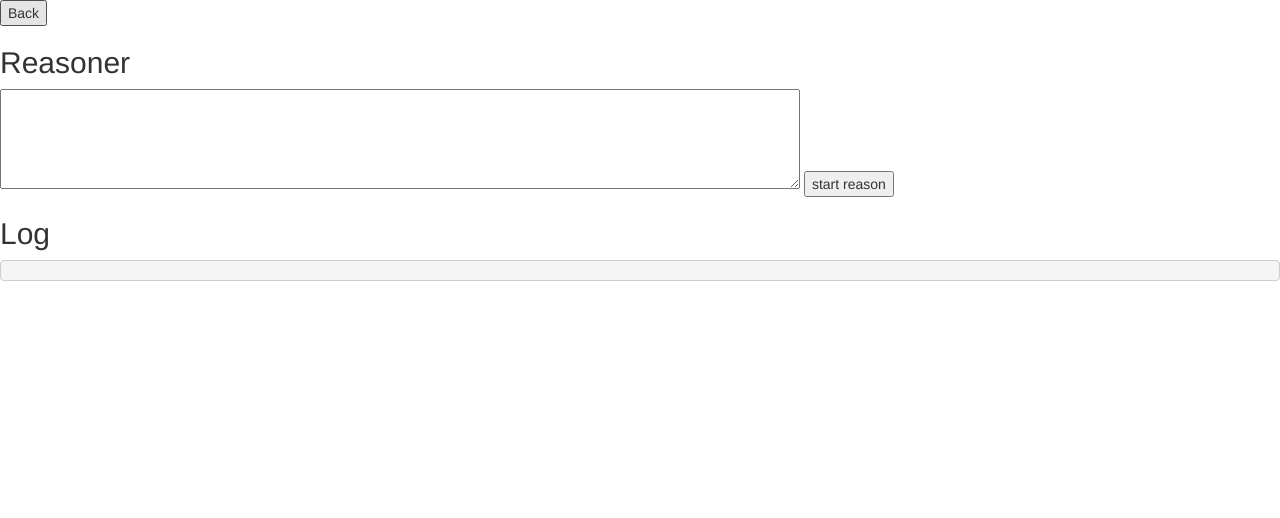
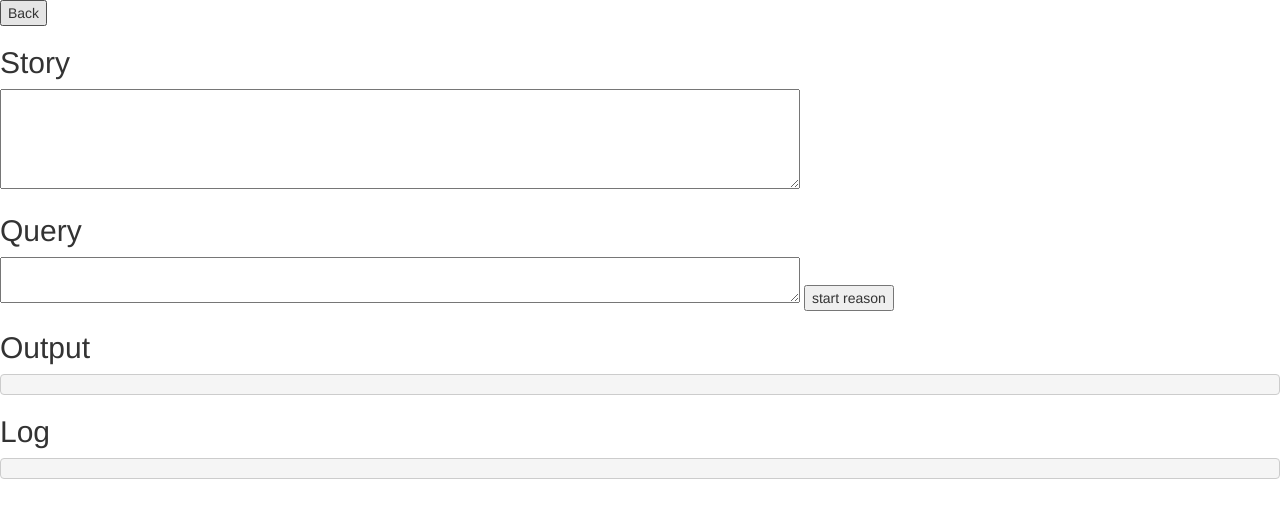
Before and after one commit to jjoojjoo123/speechToText, a Flask app: template templates/reasoner_page.html in a window 1280 px wide. Shown: the top 518 px of the page. Run offline with Flask 2, Linux system fonts and the light colour scheme; the template is opened without the code that fills it, so the values that code supplies are empty; parts of the project's set-up code (start-up, migrations or seed data) failed here and were passed over; some libraries are stand-ins or nearby versions.

Commit message:
Add files via upload

```diff
--- a/templates/reasoner_page.html
+++ b/templates/reasoner_page.html
@@ -9,19 +9,23 @@
 
 <script src="https://ajax.googleapis.com/ajax/libs/jquery/3.3.1/jquery.min.js"></script>
 <script>
-	window.jQuery || document.write('<script src="{{
-  url_for('static', filename='jquery-3.3.1.min.js') }}">\x3C/script>')
+	window.jQuery || document.write('<script src="{{url_for('static', filename='jquery-3.3.1.min.js') }}">\x3C/script>')
 </script>
 
 <body>
 	<button id="go_back_index_page" onclick="window.location.href='{{ url_for("index") }}'">Back</button>
 
-	<h2>Reasoner</h2>
-  	<textarea id="input_text" style="width:800px;height:100px;"></textarea>
-  	<button id="upload_text" onclick="uploadText();">start reason</button>
+	<h2>Story</h2>
+  <textarea id="story" style="width:800px;height:100px;"></textarea>
+  <h2>Query</h2>
+  <textarea id="query" style="width:800px;"></textarea>
+  <button id="upload_text" onclick="uploadText();">start reason</button>
 
-  	<h2>Log</h2>
-  	<pre id="log"></pre>
+  <h2>Output</h2>
+  <pre id="output"></pre>
+
+  <h2>Log</h2>
+  <pre id="log"></pre>
 
 	<script>
 	var fnames = [];
```
